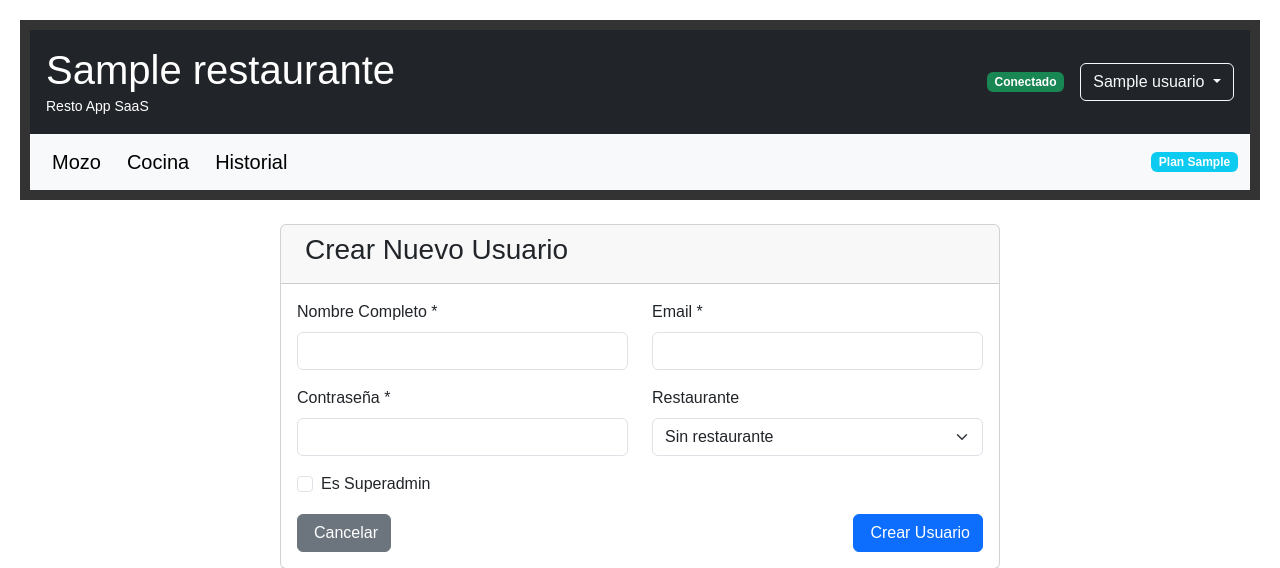
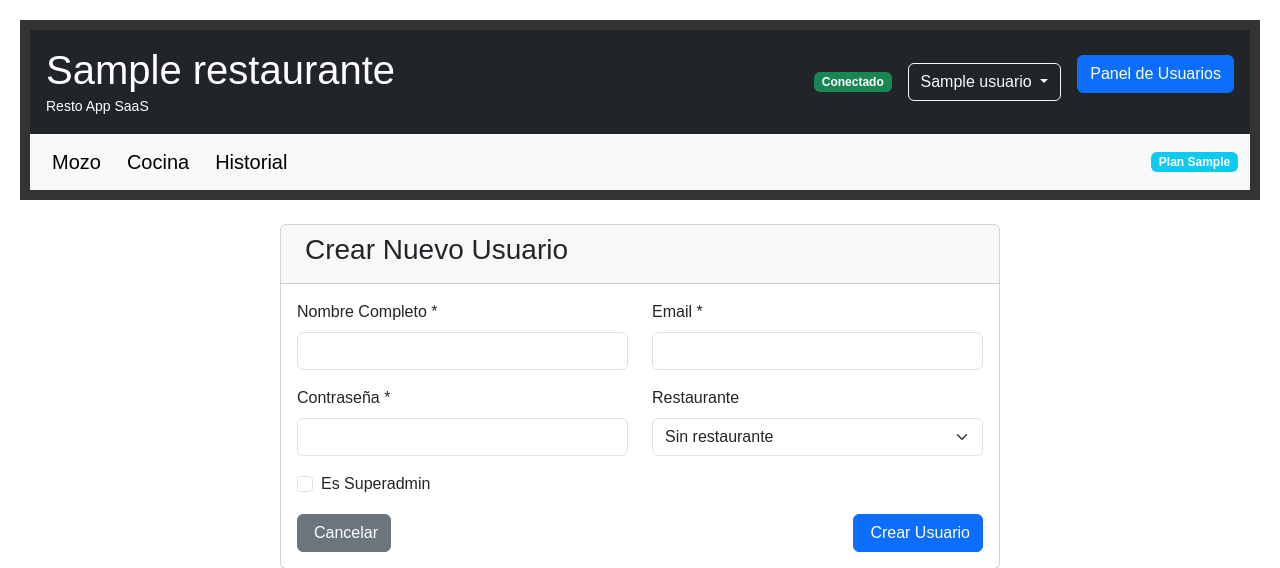
Before and after one commit to Abalito04/App-resto, a Flask app: page /auth/admin/usuarios/crear in a window 1280 px wide. Shown: the top 568 px of the page. Run offline with Flask 3, Linux system fonts and the light colour scheme; a user stored in the database is signed in; tables that the repository leaves empty hold one stand-in row (values such as "Sample post").

```diff
--- a/templates/base.html
+++ b/templates/base.html
@@ -52,6 +52,12 @@
                 <button id="enable-notifications" class="btn btn-warning btn-sm" style="display: none;">
                     Habilitar Notificaciones
                 </button>
+
+                {% if current_user.is_authenticated and current_user.es_superadmin %}
+                <a href="{{ url_for('auth.admin_usuarios') }}" class="btn btn-primary mb-3">
+                     <i class="fas fa-users"></i> Panel de Usuarios
+                            </a>
+                            {% endif %}
             </div>
         </div>
 
```
